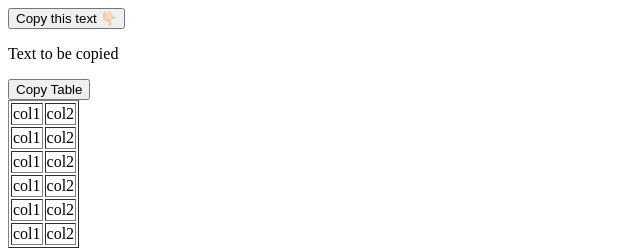
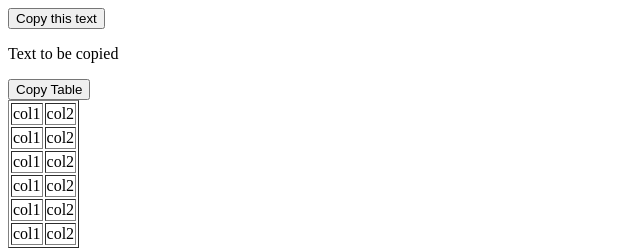
Before and after one commit to djoendhie/js-copy-element-l5suty, a website: page index.html in a window 1280 px wide. Shown: the full height of the page, 0-640 px from the left. Drawn offline with Linux system fonts and the light colour scheme.

Commit message:
1 file modified

```diff
--- a/index.html
+++ b/index.html
@@ -1,6 +1,6 @@
 
 <div>
-  <button id="btn-copy-text">Copy this text 👇🏻</button>
+  <button id="btn-copy-text">Copy this text</button>
   <p id="text-to-copied">Text to be copied</p>
 </div>
 
```
